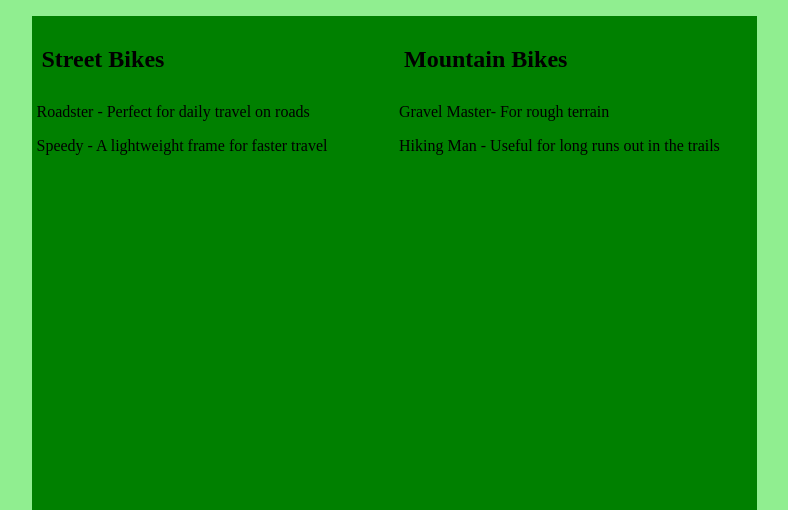
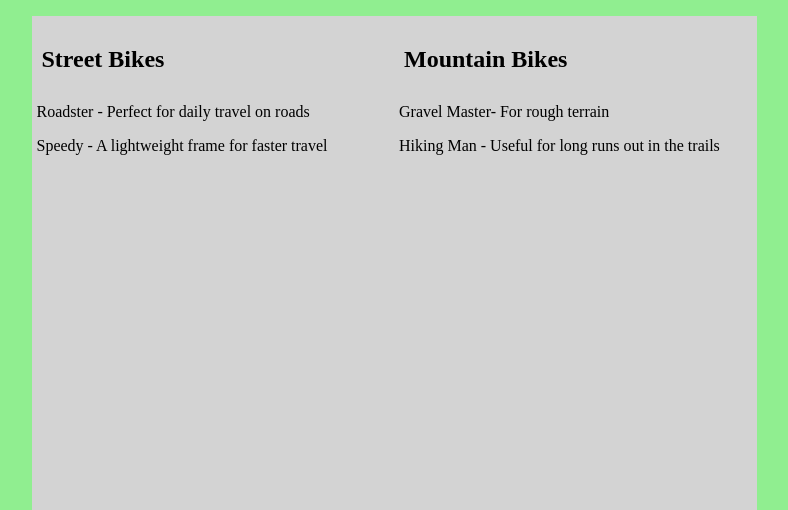
Before and after one commit to ebahr42/ebahr42.github.io, a plain HTML site: page rental.htm in a window 1280 px wide. Shown: the part 419-929 px from the top of the page, without its empty margins (246-1034 px from the left). Drawn offline with Linux system fonts and the light colour scheme.

Commit message:
Update styles.css

```diff
--- a/styles.css
+++ b/styles.css
@@ -37,13 +37,13 @@ ul {
 main {
   width: 50%;
   height: 500px;
-  background-color: green;
+  background-color: lightgray;
   float: left;
 }
 
 aside {
   width: 50%;
   height: 500px;
-  background-color: green;
+  background-color: lightgray;
   float: right;
 }
```
